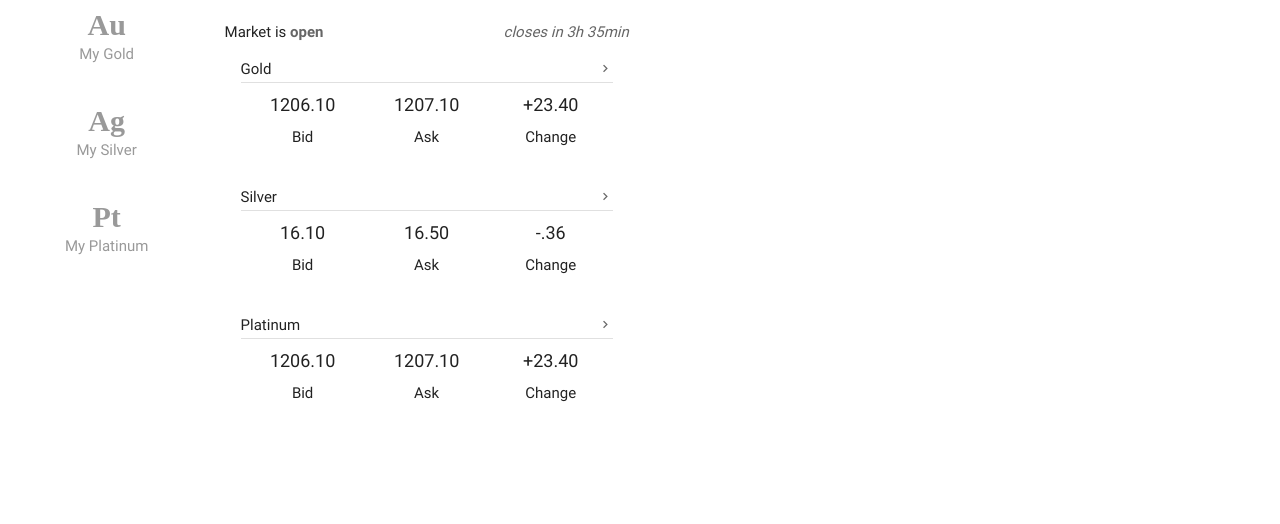
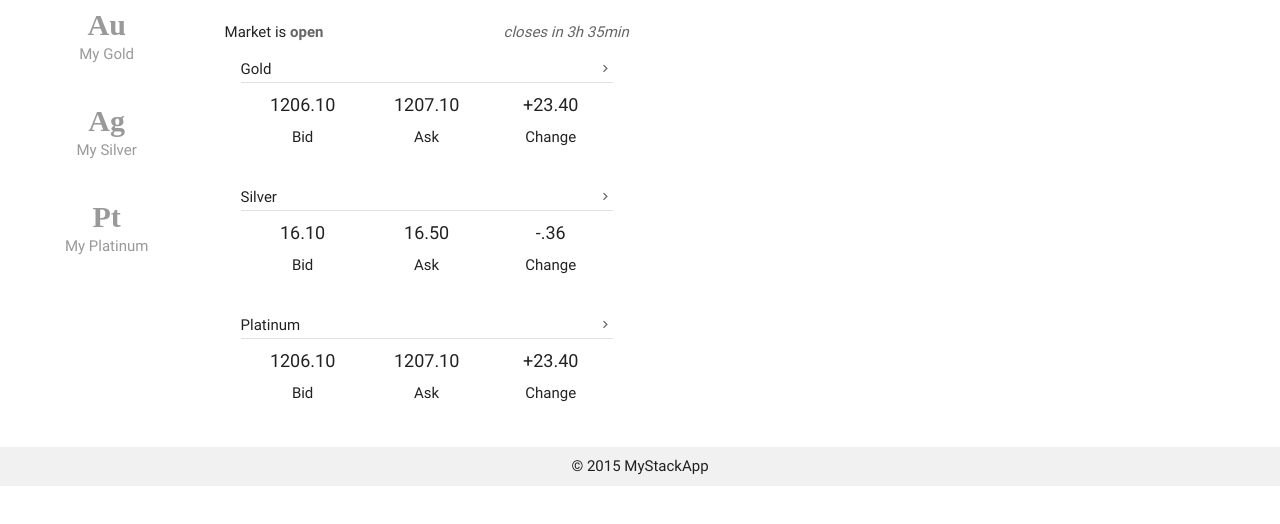
Before and after one commit to TeamStacks/hw3, a plain HTML site: page home.html in a window 1280 px wide. Shown: the part 194-718 px from the top of the page. Drawn offline with Linux system fonts and the light colour scheme.

Commit message:
Added footer to homepage.

```diff
--- a/css/style.css
+++ b/css/style.css
@@ -113,3 +113,8 @@ nav .brand-logo {
 .price {
     font-size: large;
 }
+
+#page-footer {
+    background-color: #F1F1F1;
+    padding: 8px 0;
+}
--- a/home.html
+++ b/home.html
@@ -118,5 +118,8 @@
             </section>
         </section>
     </div>
+    <footer id="page-footer" class="row">
+        <span class="col s12 center-align">&copy; 2015 MyStackApp</span>
+    </footer>
 </body>
 </html>
```
